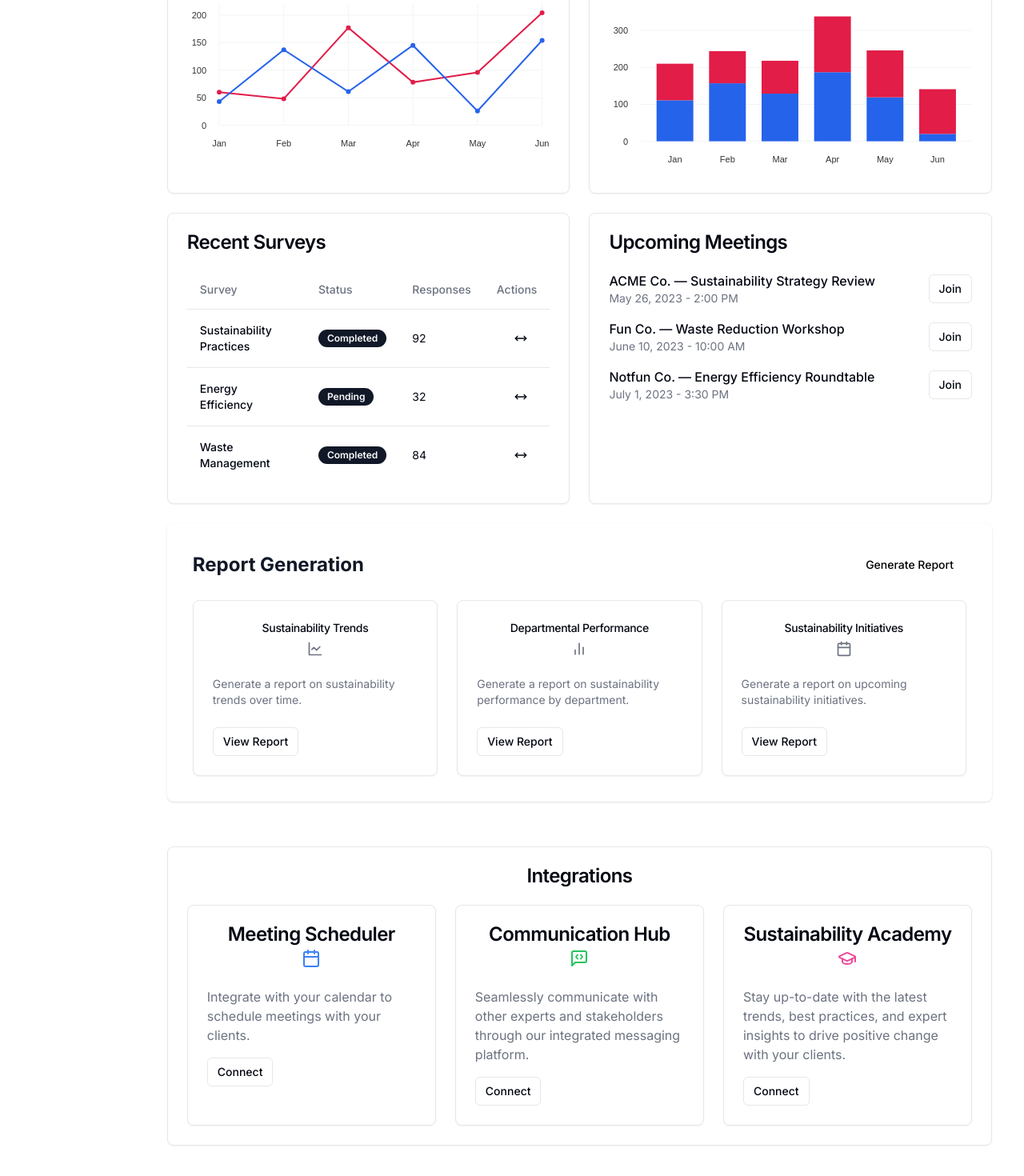
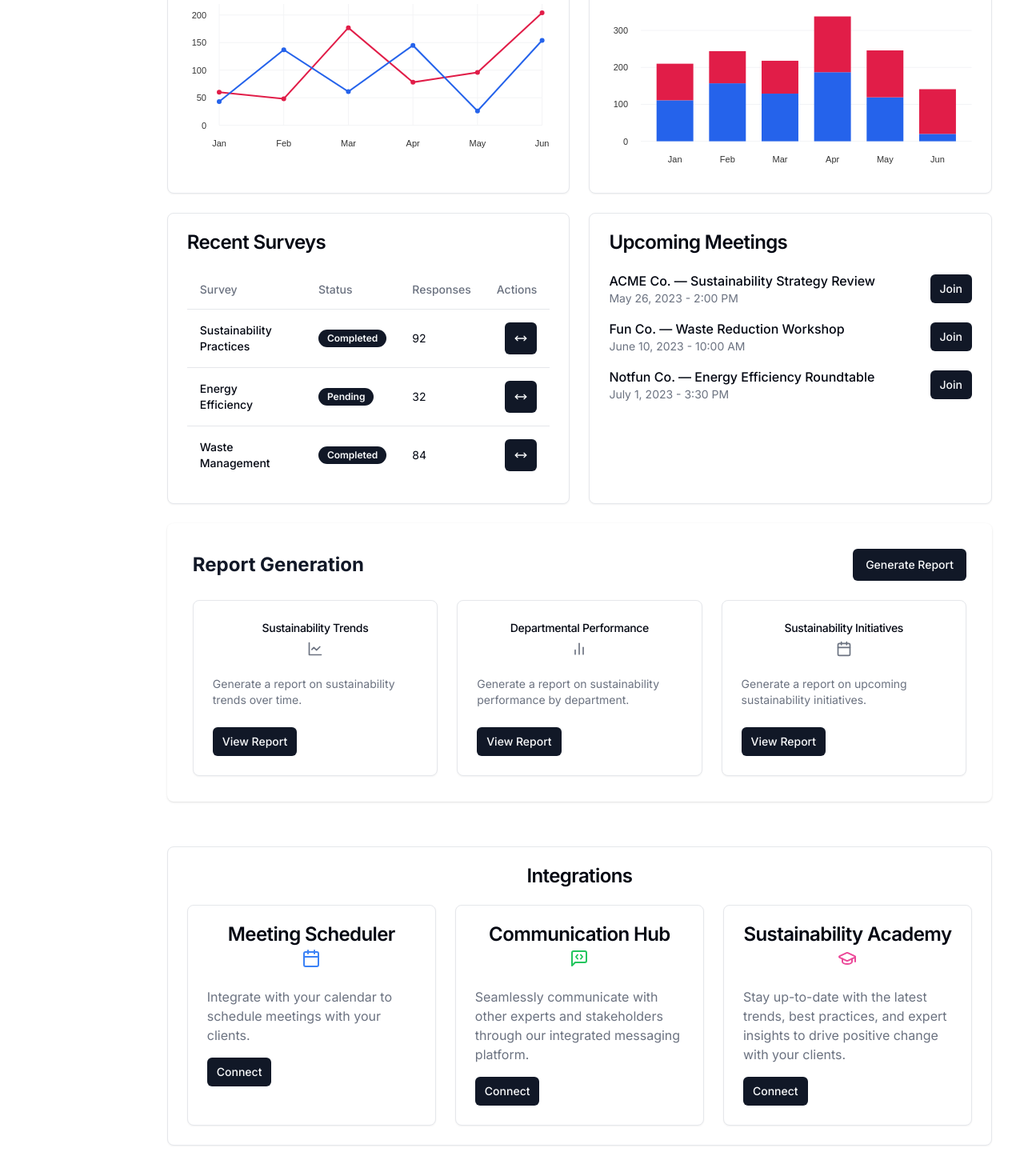
Before and after one commit to nkkko/spulse, a Next.js app: page / in a window 1280 px wide. Shown: the part 664-2134 px from the top of the page at 80% size. Built offline with nearby package versions, Linux system fonts and the light colour scheme.

Commit message:
chore: Remove unnecessary variant attribute from Button component in Dashboard

```diff
--- a/src/components/dashboard.tsx
+++ b/src/components/dashboard.tsx
@@ -53,7 +53,7 @@ export function Dashboard() {
           </form>
           <DropdownMenu>
             <DropdownMenuTrigger asChild>
-              <Button className="rounded-full" size="icon" variant="ghost">
+              <Button className="rounded-full" size="icon">
                 <BellIcon className="h-6 w-6" />
                 <span className="sr-only">Notifications</span>
               </Button>
@@ -98,7 +98,7 @@ export function Dashboard() {
           </DropdownMenu>
           <DropdownMenu>
             <DropdownMenuTrigger asChild>
-              <Button className="rounded-full" size="icon" variant="ghost">
+              <Button className="rounded-full" size="icon">
                 <img
                   alt="Avatar"
                   className="rounded-full"
@@ -298,7 +298,7 @@ export function Dashboard() {
                       <TableCell className="text-right">
                         <DropdownMenu>
                           <DropdownMenuTrigger asChild>
-                            <Button size="icon" variant="ghost">
+                            <Button size="icon">
                               <MoveHorizontalIcon className="h-4 w-4" />
                               <span className="sr-only">Actions</span>
                             </Button>
@@ -320,7 +320,7 @@ export function Dashboard() {
                       <TableCell className="text-right">
                         <DropdownMenu>
                           <DropdownMenuTrigger asChild>
-                            <Button size="icon" variant="ghost">
+                            <Button size="icon">
                               <MoveHorizontalIcon className="h-4 w-4" />
                               <span className="sr-only">Actions</span>
                             </Button>
@@ -342,7 +342,7 @@ export function Dashboard() {
                       <TableCell className="text-right">
                         <DropdownMenu>
                           <DropdownMenuTrigger asChild>
-                            <Button size="icon" variant="ghost">
+                            <Button size="icon">
                               <MoveHorizontalIcon className="h-4 w-4" />
                               <span className="sr-only">Actions</span>
                             </Button>
@@ -370,7 +370,7 @@ export function Dashboard() {
                       <p className="font-medium">ACME Co. — Sustainability Strategy Review</p>
                       <p className="text-sm text-gray-500 dark:text-gray-400">May 26, 2023 - 2:00 PM</p>
                     </div>
-                    <Button size="sm" variant="outline">
+                    <Button size="sm">
                       Join
                     </Button>
                   </div>
@@ -379,7 +379,7 @@ export function Dashboard() {
                       <p className="font-medium">Fun Co. — Waste Reduction Workshop</p>
                       <p className="text-sm text-gray-500 dark:text-gray-400">June 10, 2023 - 10:00 AM</p>
                     </div>
-                    <Button size="sm" variant="outline">
+                    <Button size="sm">
                       Join
                     </Button>
                   </div>
@@ -388,7 +388,7 @@ export function Dashboard() {
                       <p className="font-medium">Notfun Co. — Energy Efficiency Roundtable</p>
                       <p className="text-sm text-gray-500 dark:text-gray-400">July 1, 2023 - 3:30 PM</p>
                     </div>
-                    <Button size="sm" variant="outline">
+                    <Button size="sm">
                       Join
                     </Button>
                   </div>
@@ -399,7 +399,7 @@ export function Dashboard() {
           <section className="bg-white dark:bg-gray-900 rounded-lg shadow p-6 md:p-8 grid gap-6">
             <div className="flex items-center justify-between">
               <h2 className="text-2xl font-bold text-gray-900 dark:text-gray-50">Report Generation</h2>
-              <Button variant="primary">Generate Report</Button>
+              <Button>Generate Report</Button>
             </div>
             <div className="grid grid-cols-1 sm:grid-cols-2 lg:grid-cols-3 gap-6">
               <Card>
@@ -413,7 +413,7 @@ export function Dashboard() {
                   </p>
                 </CardContent>
                 <CardFooter>
-                  <Button size="sm" variant="outline">
+                  <Button size="sm">
                     View Report
                   </Button>
                 </CardFooter>
@@ -429,7 +429,7 @@ export function Dashboard() {
                   </p>
                 </CardContent>
                 <CardFooter>
-                  <Button size="sm" variant="outline">
+                  <Button size="sm">
                     View Report
                   </Button>
                 </CardFooter>
@@ -445,7 +445,7 @@ export function Dashboard() {
                   </p>
                 </CardContent>
                 <CardFooter>
-                  <Button size="sm" variant="outline">
+                  <Button size="sm">
                     View Report
                   </Button>
                 </CardFooter>
@@ -469,7 +469,7 @@ export function Dashboard() {
                       <p className="text-gray-500 dark:text-gray-400">
                         Integrate with your calendar to schedule meetings with your clients.
                       </p>
-                      <Button className="mt-4" size="sm" variant="outline">
+                      <Button className="mt-4" size="sm">
                         Connect
                       </Button>
                     </CardContent>
@@ -484,7 +484,7 @@ export function Dashboard() {
                         Seamlessly communicate with other experts and stakeholders through our integrated messaging
                         platform.
                       </p>
-                      <Button className="mt-4" size="sm" variant="outline">
+                      <Button className="mt-4" size="sm">
                         Connect
                       </Button>
                     </CardContent>
@@ -498,7 +498,7 @@ export function Dashboard() {
                       <p className="text-gray-500 dark:text-gray-400">
                         Stay up-to-date with the latest trends, best practices, and expert insights to drive positive change with your clients.
                       </p>
-                      <Button className="mt-4" size="sm" variant="outline">
+                      <Button className="mt-4" size="sm">
                         Connect
                       </Button>
                     </CardContent>
```
